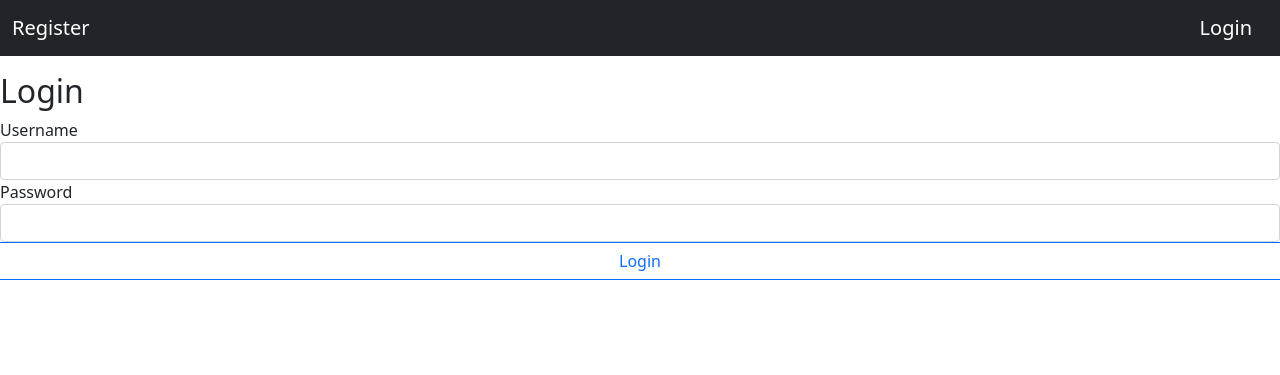
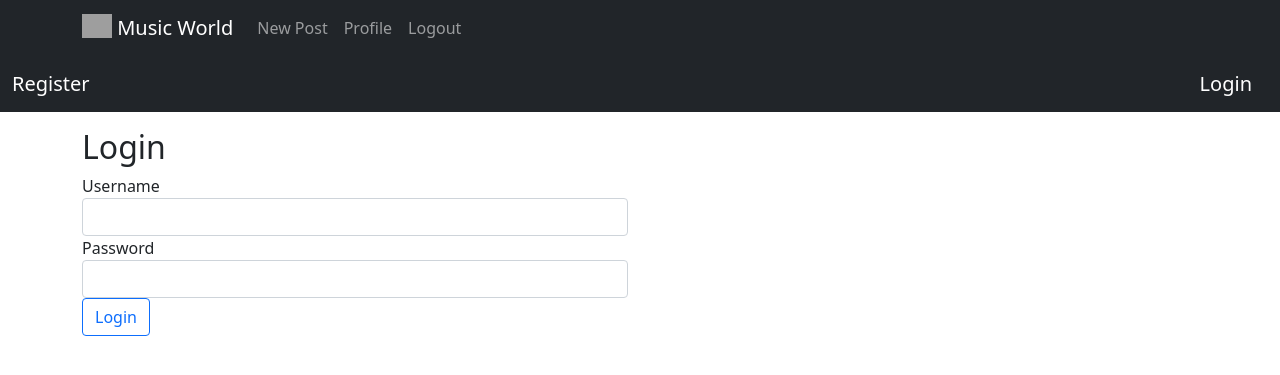
Before and after one commit to Daniel84Ting/Music_world, a Django app: page /accounts/login/ in a window 1280 px wide. Shown: the top 375 px of the page. Run offline with Django 3.2, Linux system fonts and the light colour scheme; the visitor is signed in with stand-in values (Sample User, id 1); grey boxes are pictures that could not be loaded.

Commit message:
edit some

```diff
--- a/accounts/templates/accounts/base.html
+++ b/accounts/templates/accounts/base.html
@@ -8,49 +8,27 @@
     <title>Document</title>
 </head>
 <body>
-    {% if request.user.profile %}
-    <nav class="navbar navbar-expand-lg navbar-dark bg-dark mb-3">
-        <div class="container-fluid">
-            <a class="navbar-brand" href="{% url 'events:musics_index'%}">Music World</a>
-            <button class="navbar-toggler" type="button" data-bs-toggle="collapse"
-                data-bs-target="#navbarSupportedContent" aria-controls="navbarSupportedContent" aria-expanded="false"
-                aria-label="Toggle navigation">
+    {% if user.is_authenticated %}
+    <header class="site-header">
+        <nav class="navbar navbar-expand-lg navbar-dark bg-dark md-3">
+            <div class="container">
+            <a class="navbar-brand mr-4" href="{% url 'events:musics_index'%}">
+            <img src="https://i.pinimg.com/564x/fe/7a/b1/fe7ab143eb031ce5ba71715a8bb70448.jpg" alt="" width="30" height="24" class="d-inline-block align-text-top">
+            Music World</a>
+            <button class="navbar-toggler" type="button" data-toggle="collapse" data-target="#navbarToggle" aria-controls="navbarToggle" aria-expanded="false" aria-label="Toggle navigation">
             <span class="navbar-toggler-icon"></span>
             </button>
-            <div class="collapse navbar-collapse" id="navbarSupportedContent">
-                <ul class="navbar-nav me-auto mb-2 mb-lg-0">
-                    <li class="nav-item">
-                        <a class="nav-link active" aria-current="page" href="{% url 'events:musics_event'%}">Events</a>
-                    </li>
-                </ul>
+            <div class="collapse navbar-collapse" id="navbarToggle">
+                <div class="navbar-nav">
+                    <a class="nav-item nav-link" href="{% url 'events:musics_event'%}">New Post</a>
+                    <a class="nav-item nav-link" href="{% url 'accounts:profile' %}">Profile</a>
+                    <a class="nav-item nav-link" href="{% url 'accounts:logout' %}">Logout</a>
                 </div>
-            {% if request.user.is_superuser %}
-            <div class="collapse navbar-collapse" id="navbarSupportedContent">
-                <ul class="navbar-nav me-auto mb-2 mb-lg-0">
-                    <li class="nav-item">
-                        <a class="nav-link active" aria-current="page" href="{% url 'events:category_create' %}">Category</a>
-                    </li>
-                </ul>
-            </div>
-            {% endif %}
-            <div class="collapse navbar-collapse" id="navbarSupportedContent">
-                <ul class="navbar-nav me-auto mb-2 mb-lg-0">
-                    <li class="nav-item">
-                        <a class="nav-link active" aria-current="page" href="{% url 'accounts:profile' %}">Profile</a>
-                    </li>
-                </ul>
-            </div>
-            <div class="collapse navbar-collapse" id="navbarSupportedContent">
-                <ul class="navbar-nav me-auto mb-2 mb-lg-0">
-                    <li class="nav-item">
-                        <a class="nav-link active" aria-current="page" href="{% url 'accounts:logout' %}">Logout</a>
-                    </li>
-                </ul>
             </div>
             </div>
         </nav>
+    </header>
     {% endif %}
-
         {% if messages %}
         {% for message in message %}
 
--- a/accounts/templates/accounts/login.html
+++ b/accounts/templates/accounts/login.html
@@ -1,6 +1,7 @@
 {% extends 'accounts/base.html' %}
 
 {% block content %}
+
 <nav class="navbar navbar-expand-lg navbar-dark bg-dark mb-3">
     <div class="container-fluid">
         <a class="navbar-brand" href="{% url 'accounts:register' %}">Register</a>
@@ -17,22 +18,25 @@
         </button>
     </div>
 </nav>
+<div class="container">
 <h2>Login</h2>
 <form action="" method="post">
     {% csrf_token %}
     <div class="row">
-        <div class="col-md-12">
+        <div class="col-md-6">
             <label>Username</label>
             <input type="text" class="form-control" name="username">
         </div>
     </div>
-
     <div class="row">
-        <div class="col-md-12">
+        <div class="col-md-6">
             <label>Password</label>
             <input type="password" class="form-control" name="password">
         </div>
+    </div>
+    <div class="button">
         <button class="btn btn-outline-primary">Login</button>
+    </div>
 </form>
-
+</div>
 {% endblock content %}
--- a/accounts/templates/accounts/profile.html
+++ b/accounts/templates/accounts/profile.html
@@ -1,6 +1,7 @@
 {% extends "accounts/base.html" %}
 
 {% block content %}
+  <div class="container">
     <div class="content-section">
       <div class="media">
         <img class="rounded-circle account-img" src="{{ user.profile.image.url }}">
@@ -10,18 +11,19 @@
           <p class="text-secondary">Country: {{ user.profile.country }}</p>
         </div>
       </div>
-      {% if request.user.is_superuser %}
+
       <form method="POST" enctype="multipart/form-data">
           {% csrf_token %}
           <fieldset class="form-group">
               <legend class="border-bottom mb-4">Profile Info</legend>
 
               {{ profile_form }}
+
           </fieldset>
           <div class="form-group">
               <button class="btn btn-outline-primary" type="submit">Update</button>
           </div>
       </form>
-      {% endif %}
     </div>
+  </div>
 {% endblock content %}
--- a/accounts/templates/accounts/register.html
+++ b/accounts/templates/accounts/register.html
@@ -18,6 +18,7 @@
         </button>
     </div>
 </nav>
+<div class="container">
 <h1>Register</h1>
 <div class="container">
     <form action="{% url 'accounts:register' %}" method="post">
@@ -65,5 +66,5 @@
         <button class="btn btn-outline-primary" type="submit">Register</button>
     </form>
 </div>
-
+</div>
 {% endblock content %}
--- a/accounts/views.py
+++ b/accounts/views.py
@@ -18,6 +18,7 @@ def views_register(request):
         email = request.POST['email']
         city = request.POST['city']
         country = request.POST['country']
+
 
         password = request.POST['password']
         confirm_password = request.POST['confirm_password']
--- a/music_world/forms.py
+++ b/music_world/forms.py
@@ -23,7 +23,7 @@ class EventForm(forms.ModelForm):
             'events_date_time' : forms.DateTimeInput(attrs={
                 'class': 'form-control datetimepicker-input',
                 'data-target': '#datetimepicker1',
-                'placeholder': 'yy-mm-dd  00:00'
+                'placeholder': 'yyyy-mm-dd  00:00'
             }),
             'location' : forms.TextInput(attrs={
                 'class': 'form-control',
--- a/music_world/templates/musics/create_category.html
+++ b/music_world/templates/musics/create_category.html
@@ -1,6 +1,7 @@
 {% extends 'base.html' %}
 
 {% block body %}
+<main class="container">
 {% if request.user.is_superuser %}
 <form action="" method="POST">
     {% csrf_token %}
@@ -10,4 +11,5 @@
 
 </form>
 {% endif %}
+</main>
 {% endblock body %}
--- a/music_world/templates/musics/events.html
+++ b/music_world/templates/musics/events.html
@@ -1,7 +1,7 @@
 {% extends 'base.html' %}
 
 {% block body %}
-
+<div class="container">
 <div class="container">
     <h1>Events Page</h1>
     <div class="row">
@@ -14,5 +14,5 @@
         </div>
     </div>
 </div>
-
+</div>
 {% endblock body %}
```
Also changed, not shown: accounts/forms.py (+15 -0 lines), music_world/templates/musics/index.html (+5 -4 lines), music_world/templates/musics/show.html (+9 -6 lines), templates/base.html (+22 -31 lines), accounts/migrations/0001_initial.py, accounts/migrations/0002_profile_image.py (deleted), media/profile_pics/1292848_C1DWv1s.jpg (added), media/profile_pics/giphy.gif (added), media/profile_pics/tenor_1.gif (added), media/uploads/2021/05/22/gettyimages.jpg (added), media/uploads/2021/05/22/gettyimages_Zk4gPRS.jpg (added), media/uploads/2021/05/22/music-instruments-objects-background-festival-event.jpg (added). Lines whose indentation alone changed are shown as unchanged.
